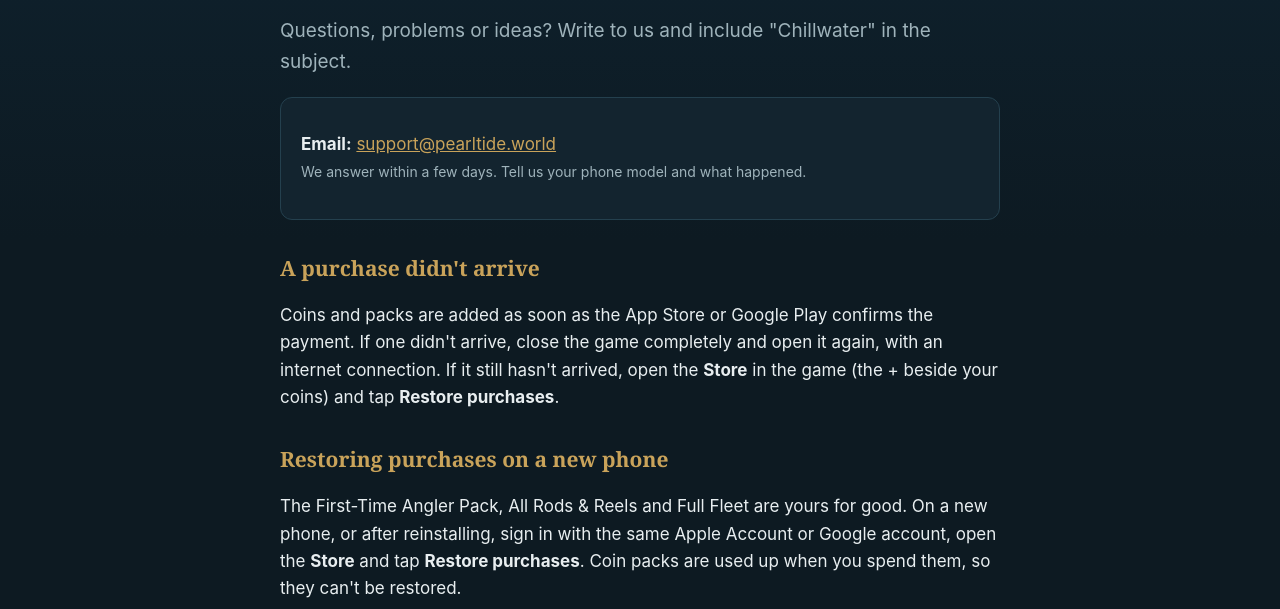
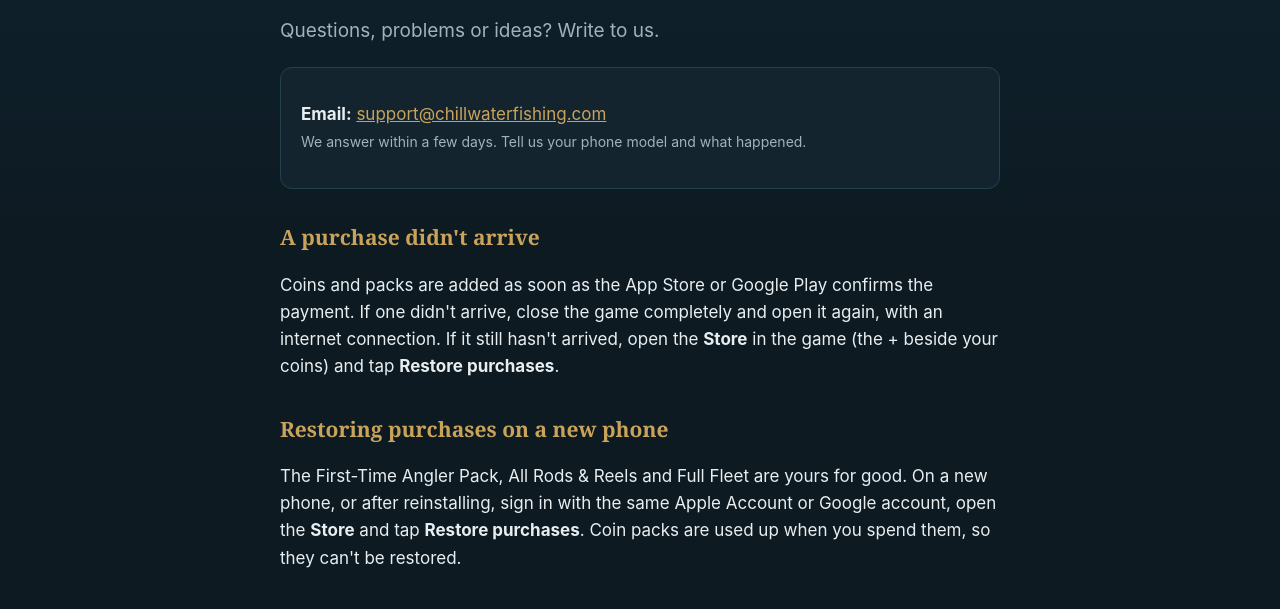
Before and after one commit to Buggyboi139/chillwater, a plain HTML site: page support.html in a window 1280 px wide. Shown: the part 180-789 px from the top of the page. Drawn offline with Linux system fonts and the light colour scheme.

Commit message:
Publish site from lake-angler 09390e3

```diff
--- a/support.html
+++ b/support.html
@@ -16,8 +16,8 @@
 </header>
 <main>
   <h1>Support</h1>
-  <p class="lead">Questions, problems or ideas? Write to us and include "Chillwater" in the subject.</p>
-  <div class="card"><p><strong>Email:</strong> <a href="mailto:support@pearltide.world?subject=Chillwater%20Lake%20Fishing">support@pearltide.world</a><br>
+  <p class="lead">Questions, problems or ideas? Write to us.</p>
+  <div class="card"><p><strong>Email:</strong> <a href="mailto:support@chillwaterfishing.com?subject=Chillwater%20Lake%20Fishing">support@chillwaterfishing.com</a><br>
   <span class="small">We answer within a few days. Tell us your phone model and what happened.</span></p></div>
 
   <h2>A purchase didn't arrive</h2>
```
Also changed, not shown: privacy.html (+2 -2 lines).
